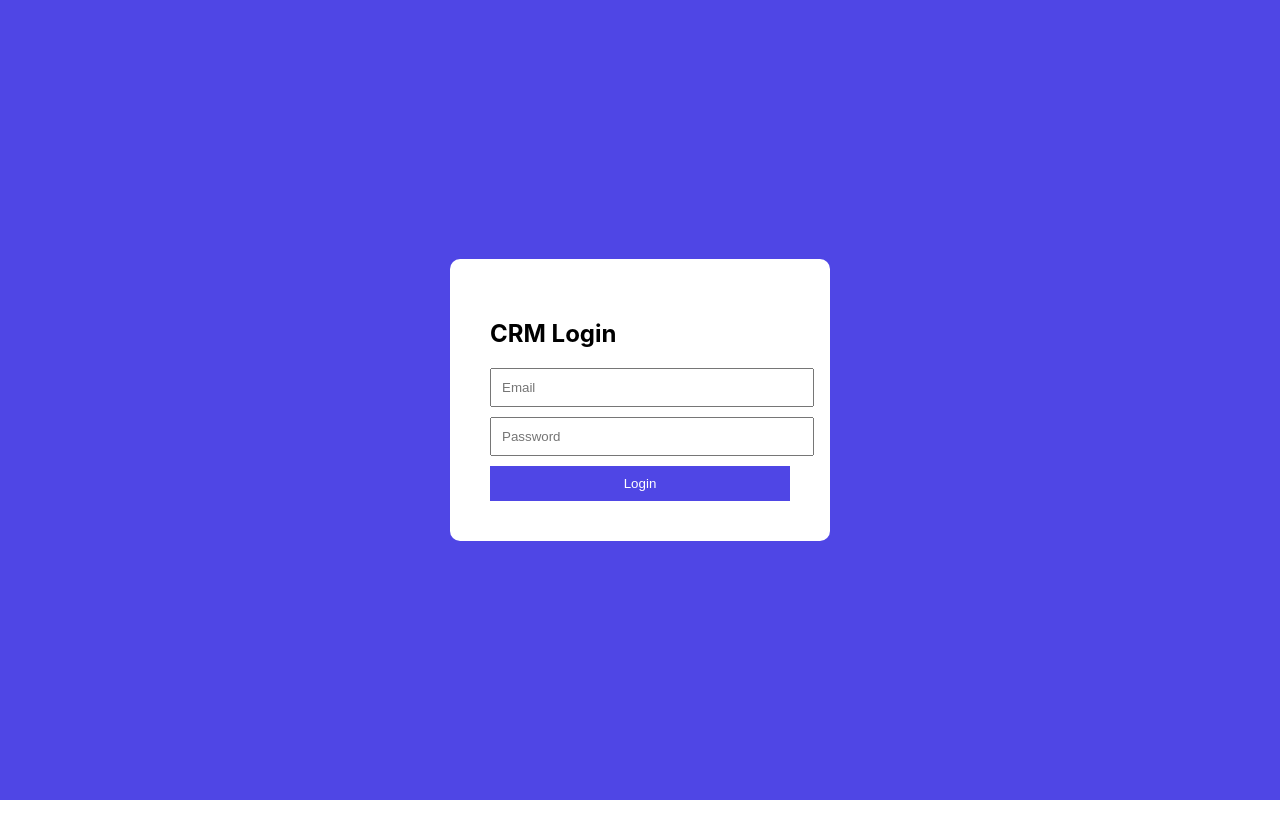
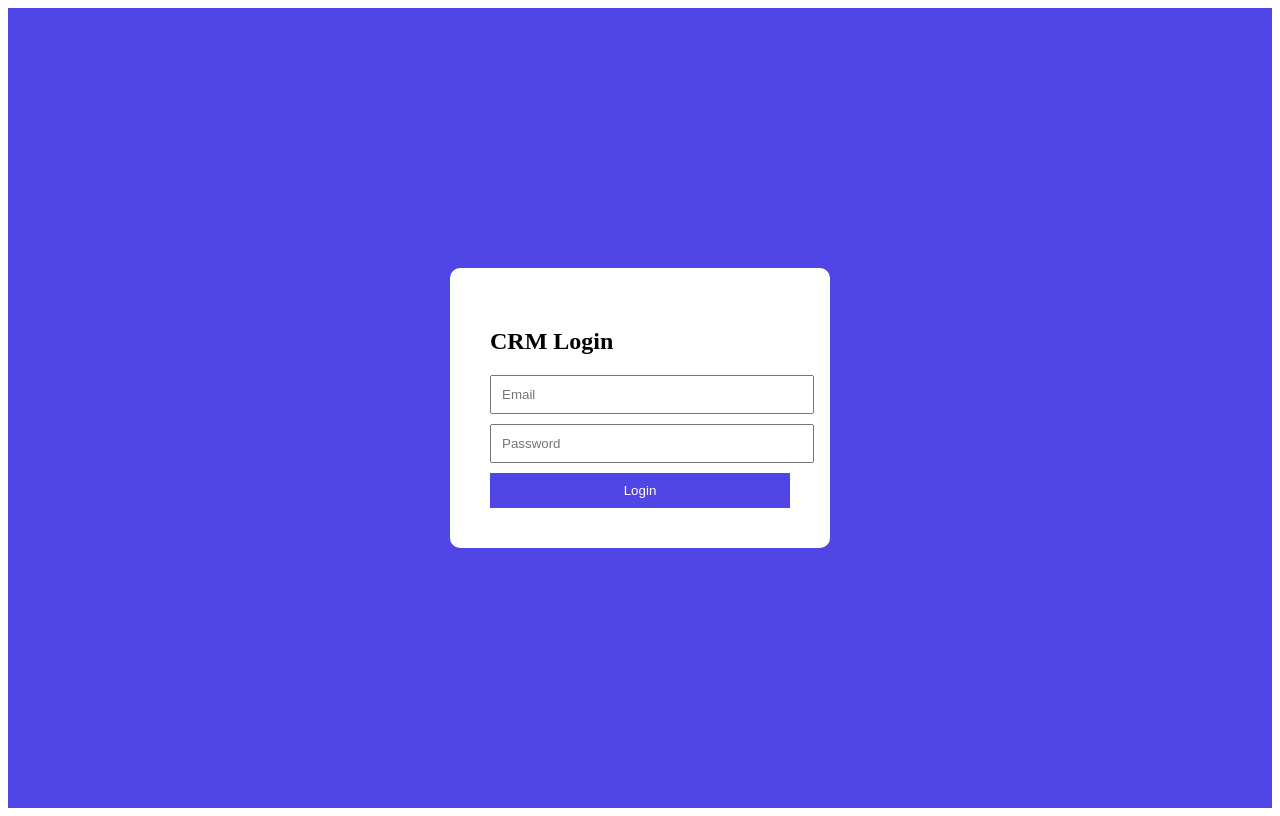
Before and after one commit to DatascienceIRC/productivity_crm_frontend, a React (Create React App) app: page / in a window 1280 px wide. Built offline with nearby package versions, Linux system fonts and the light colour scheme.

Commit message:
fix build error

```diff
--- a/src/index.js
+++ b/src/index.js
@@ -1,15 +1,6 @@
-import React from 'react';
-import ReactDOM from 'react-dom/client';
-import './index.css';
-import App from './App';
-import reportWebVitals from './reportWebVitals';
+import React from "react";
+import ReactDOM from "react-dom/client";
+import CRMApp from "./App";
 
-const root = ReactDOM.createRoot(document.getElementById('root'));
-root.render(
- <React.StrictMode>
-<App />
-</React.StrictMode>
-);
-// If you want to start measuring performance in your app, pass a function
-// to log results (for example: reportWebVitals(console.log))
-// or send to an analytics endpoint. Learn more: https://bit.ly/CRA-vitals reportWebVitals();
+const root = ReactDOM.createRoot(document.getElementById("root"));
+root.render(<CRMApp />);
```
